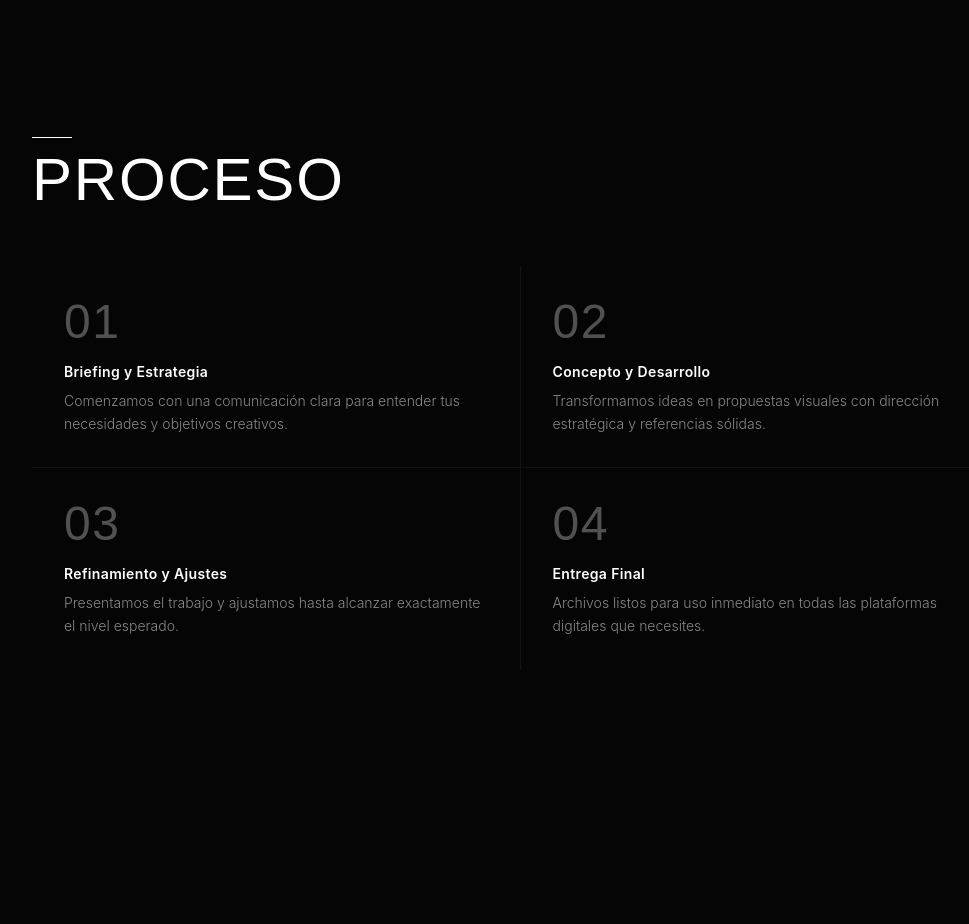
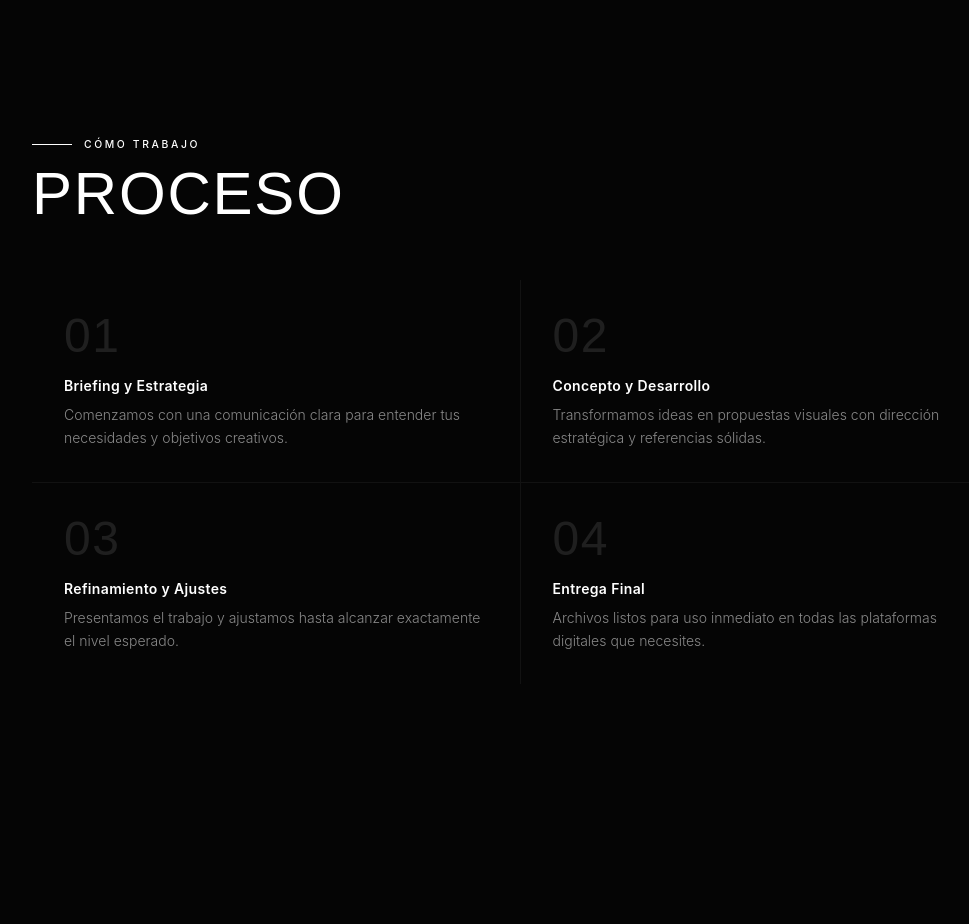
Before and after one commit to vixaontheblock/jay-art, a Next.js app: page / in a window 1280 px wide. Shown: the part 4160-5084 px from the top of the page, without its empty margins (120-1089 px from the left). Built offline with nearby package versions, Linux system fonts and the light colour scheme.

Commit message:
Change text color and opacity in Process component

```diff
--- a/src/components/Process.tsx
+++ b/src/components/Process.tsx
@@ -23,6 +23,7 @@ export default function Process() {
       <div className="mb-14">
         <p className="eyebrow mb-3 flex items-center">
           <span className="accent-line" />
+          Cómo trabajo
         </p>
         <h2 className="font-display text-6xl uppercase leading-none">Proceso</h2>
       </div>
@@ -33,7 +34,7 @@ export default function Process() {
             key={i}
             className="bg-[var(--bg)] p-8 hover:bg-[#0e0e0e] transition-colors duration-300 group"
           >
-            <p className="font-display text-5xl text-[var(--gold)] opacity-30 group-hover:opacity-60 transition-opacity mb-4">
+            <p className="font-display text-5xl text-white opacity-10 group-hover:opacity-25 transition-opacity mb-4">
               {String(i + 1).padStart(2, "0")}
             </p>
             <h3 className="font-semibold text-sm mb-2 tracking-wide">{s.t}</h3>
```
